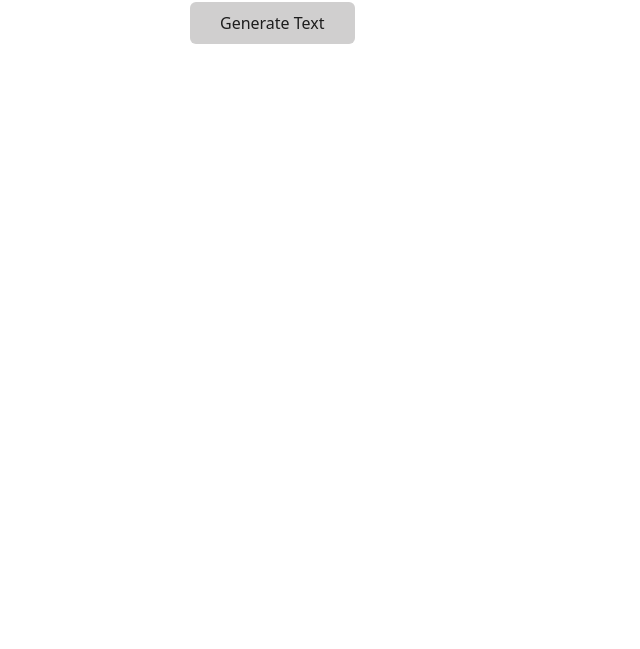
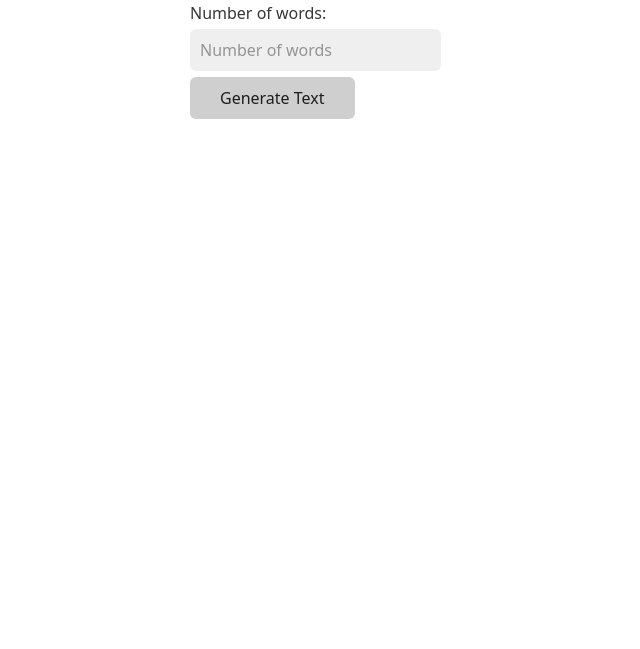
Before and after one commit to ihleonel/text-generator, a plain HTML site: page src/index.html in a window 1280 px wide. Shown: the part 151-800 px from the top of the page, without its empty margins (50-690 px from the left). Drawn offline with nearby package versions, Linux system fonts and the light colour scheme.

Commit message:
Add: Number of words field

```diff
--- a/src/index.html
+++ b/src/index.html
@@ -15,6 +15,8 @@
       </button>
     </div>
     <h1>Text Generator</h1>
+    <label for="number-of-words">Number of words:</label>
+    <input id="number-of-words" type="numeric" placeholder="Number of words" min="1" max="100">
     <button id="generate-btn">Generate Text</button>
     <div>
       <div id="text-output"></div>
```
